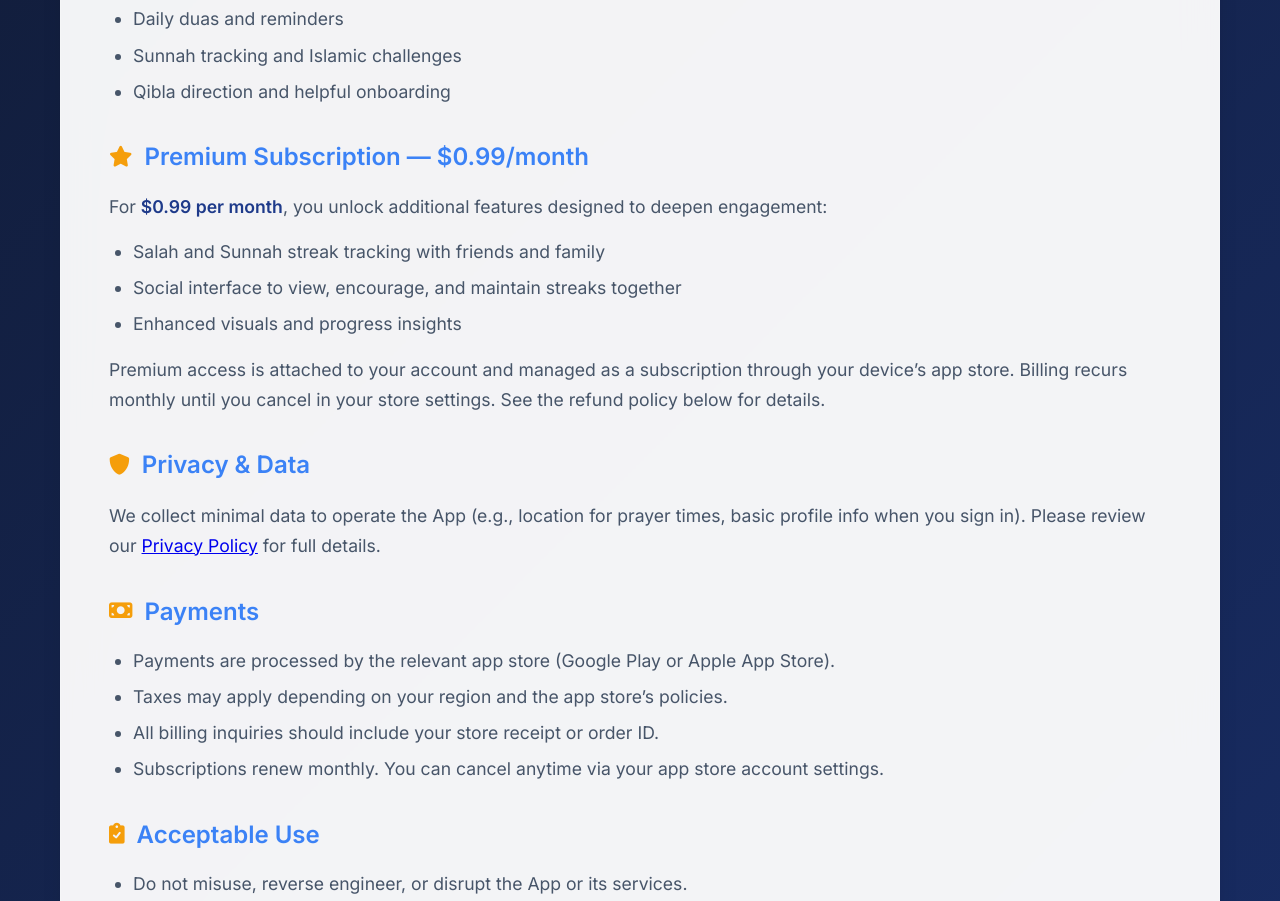
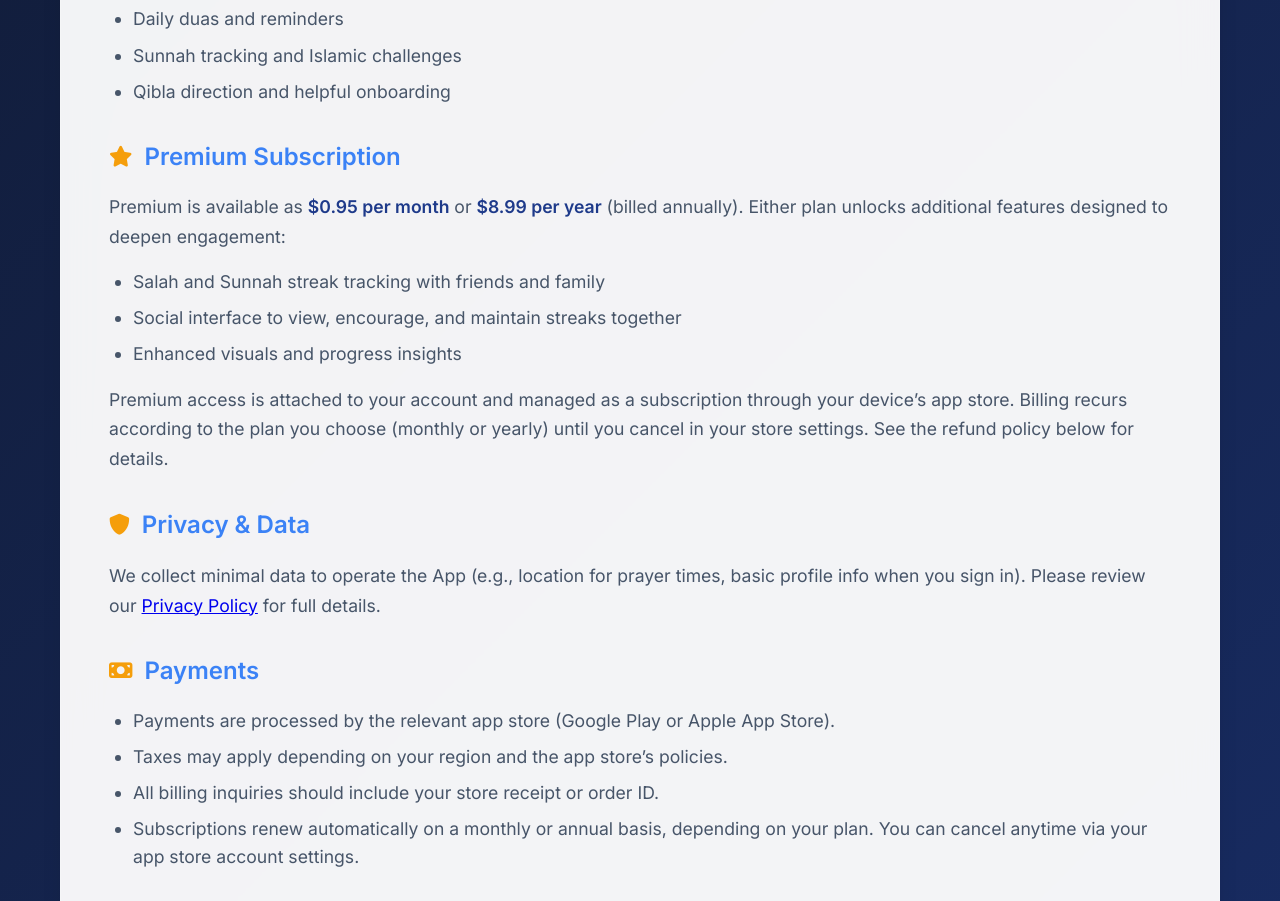
Before and after one commit to mibrahimzarar/Sunnah-Way-Website, a plain HTML site: page terms.html in a window 1280 px wide. Shown: the part 1260-2161 px from the top of the page. Drawn offline with Linux system fonts and the light colour scheme.

Commit message:
fixed Terms

```diff
--- a/terms.html
+++ b/terms.html
@@ -471,15 +471,17 @@
                 <li>Qibla direction and helpful onboarding</li>
             </ul>
 
-            <h3><i class="fas fa-star"></i> Premium Subscription — $0.99/month</h3>
-            <p>For <strong>$0.99 per month</strong>, you unlock additional features designed to deepen engagement:</p>
+            <h3><i class="fas fa-star"></i> Premium Subscription</h3>
+            <p>Premium is available as <strong>$0.95 per month</strong> or <strong>$8.99 per year</strong> (billed annually).
+                Either plan unlocks additional features designed to deepen engagement:</p>
             <ul>
                 <li>Salah and Sunnah streak tracking with friends and family</li>
                 <li>Social interface to view, encourage, and maintain streaks together</li>
                 <li>Enhanced visuals and progress insights</li>
             </ul>
             <p>Premium access is attached to your account and managed as a subscription through your device’s app store.
-                Billing recurs monthly until you cancel in your store settings. See the refund policy below for details.
+                Billing recurs according to the plan you choose (monthly or yearly) until you cancel in your store settings.
+                See the refund policy below for details.
             </p>
 
             <h3><i class="fas fa-shield-alt"></i> Privacy & Data</h3>
@@ -491,7 +493,7 @@
                 <li>Payments are processed by the relevant app store (Google Play or Apple App Store).</li>
                 <li>Taxes may apply depending on your region and the app store’s policies.</li>
                 <li>All billing inquiries should include your store receipt or order ID.</li>
-                <li>Subscriptions renew monthly. You can cancel anytime via your app store account settings.</li>
+                <li>Subscriptions renew automatically on a monthly or annual basis, depending on your plan. You can cancel anytime via your app store account settings.</li>
             </ul>
 
             <h3><i class="fas fa-clipboard-check"></i> Acceptable Use</h3>
@@ -526,8 +528,8 @@
             <p><strong>Last updated:</strong> January 2026</p>
 
             <h3><i class="fas fa-info-circle"></i> Overview</h3>
-            <p>Sunnah Way offers a Premium subscription for <strong>$0.99/month</strong> that unlocks additional
-                features like social streaks for Salah and Sunnah. As subscriptions are billed through your device’s app
+            <p>Sunnah Way offers Premium at <strong>$0.95/month</strong> or <strong>$8.99/year</strong>, which unlocks
+                additional features like social streaks for Salah and Sunnah. As subscriptions are billed through your device’s app
                 store, refunds and cancellations follow the guidelines below and may also be subject to the store’s
                 policies.</p>
 
```
